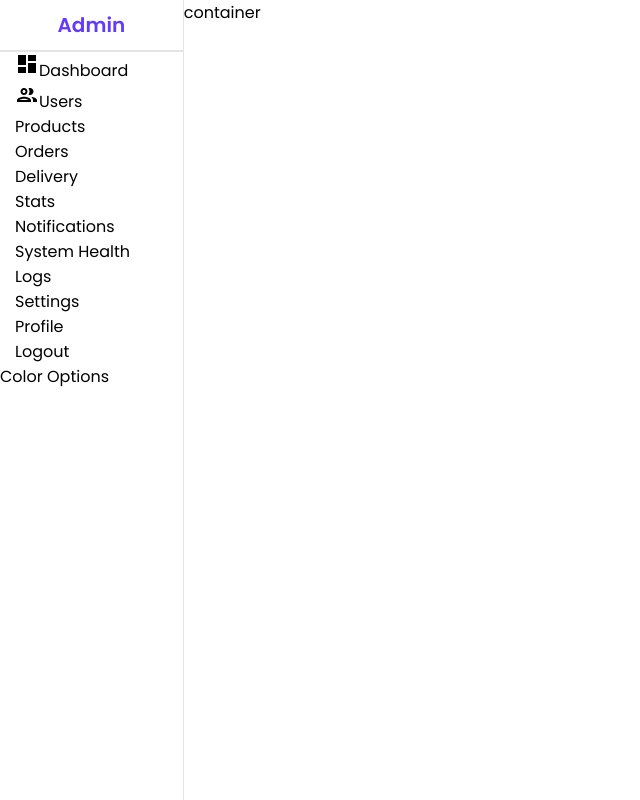
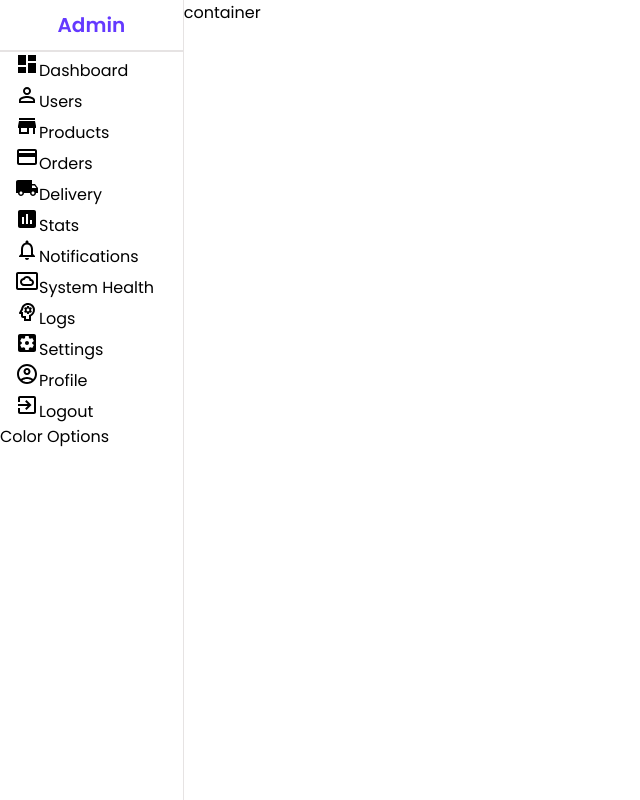
Before and after one commit to engnurulamin/react-admin, a React (Vite) app: page / in a window 1280 px wide. Shown: the whole page, without its empty margins (0-640 px from the left). Built offline with nearby package versions, Linux system fonts and the light colour scheme.

Commit message:
use more icons

```diff
--- a/src/components/sidebar/Sidebar.jsx
+++ b/src/components/sidebar/Sidebar.jsx
@@ -1,7 +1,17 @@
 import React from "react";
 import "./sidebar.scss";
 import DashboardIcon from "@mui/icons-material/Dashboard";
-import PeopleOutlinedIcon from "@mui/icons-material/PeopleOutlined";
+import PersonOutlineIcon from "@mui/icons-material/PersonOutline";
+import LocalShippingIcon from "@mui/icons-material/LocalShipping";
+import CreditCardIcon from "@mui/icons-material/CreditCard";
+import StoreIcon from "@mui/icons-material/Store";
+import InsertChartIcon from "@mui/icons-material/InsertChart";
+import SettingsApplicationsIcon from "@mui/icons-material/SettingsApplications";
+import ExitToAppIcon from "@mui/icons-material/ExitToApp";
+import NotificationsNoneIcon from "@mui/icons-material/NotificationsNone";
+import SettingsSystemDaydreamOutlinedIcon from "@mui/icons-material/SettingsSystemDaydreamOutlined";
+import PsychologyOutlinedIcon from "@mui/icons-material/PsychologyOutlined";
+import AccountCircleOutlinedIcon from "@mui/icons-material/AccountCircleOutlined";
 import { Link } from "react-router-dom";
 
 const Sidebar = () => {
@@ -22,37 +32,47 @@ const Sidebar = () => {
             <span>Dashboard</span>
           </li>
           <li>
-            <PeopleOutlinedIcon />
+            <PersonOutlineIcon />
             <span>Users</span>
           </li>
           <li>
+            <StoreIcon />
             <span>Products</span>
           </li>
           <li>
+            <CreditCardIcon />
             <span>Orders</span>
           </li>
           <li>
+            <LocalShippingIcon />
             <span>Delivery</span>
           </li>
           <li>
+            <InsertChartIcon />
             <span>Stats</span>
           </li>
           <li>
+            <NotificationsNoneIcon />
             <span>Notifications</span>
           </li>
           <li>
+            <SettingsSystemDaydreamOutlinedIcon />
             <span>System Health</span>
           </li>
           <li>
+            <PsychologyOutlinedIcon />
             <span>Logs</span>
           </li>
           <li>
+            <SettingsApplicationsIcon />
             <span>Settings</span>
           </li>
           <li>
+            <AccountCircleOutlinedIcon />
             <span>Profile</span>
           </li>
           <li>
+            <ExitToAppIcon />
             <span>Logout</span>
           </li>
         </ul>
```
